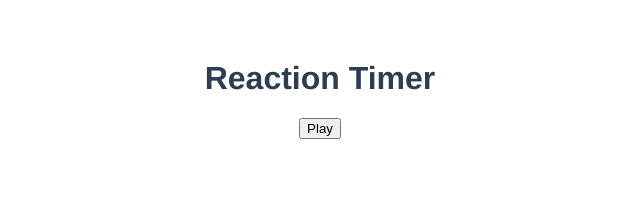
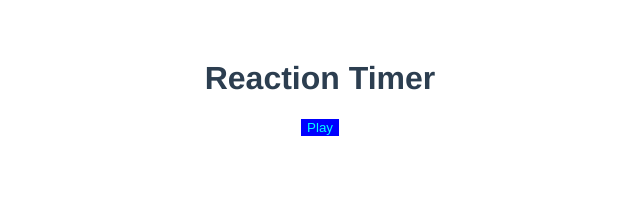
Before and after one commit to NotSinan/ReactionTimerGame, a Vue app in the folder reaction-timer-game/: page / in a window 1280 px wide. Shown: the top 208 px of the page, without its empty margins (320-960 px from the left). Built offline with nearby package versions, Linux system fonts and the light colour scheme.

Commit message:
Updated styling

```diff
--- a/reaction-timer-game/src/App.vue
+++ b/reaction-timer-game/src/App.vue
@@ -43,4 +43,15 @@ export default {
   color: #2c3e50;
   margin-top: 60px;
 }
+
+button {
+  background: blue;
+  color: aqua;
+  border: none;
+}
+
+button[disabled] {
+  opacity: 0.2;
+  cursor: not-allowed;
+}
 </style>
```
